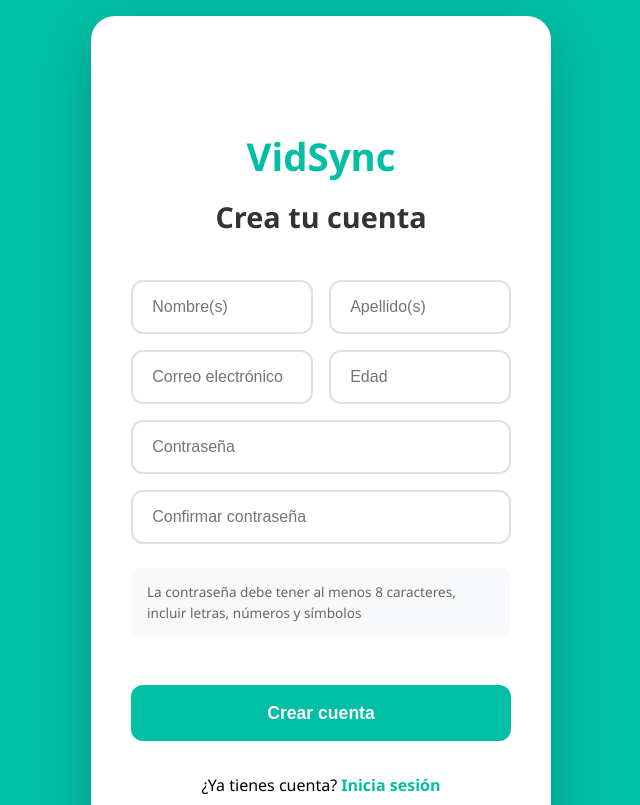
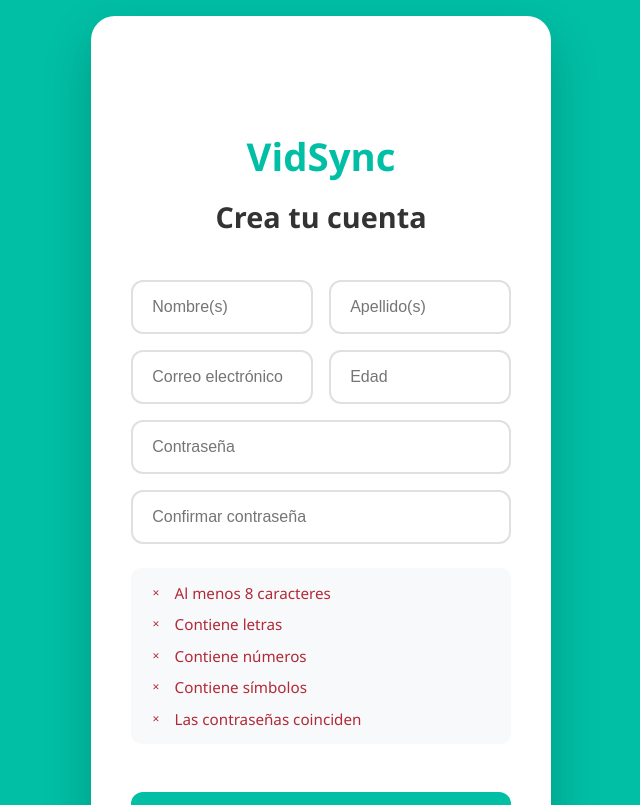
Before and after one commit to PI-VidSync/VidSync-FRONTEND, a React (Vite) app: page /register in a window 1280 px wide. Shown: the top 805 px of the page, without its empty margins (319-959 px from the left). Built offline with nearby package versions, Linux system fonts and the light colour scheme.

Commit message:
real time validation added

```diff
--- a/src/pages/RegisterPage.scss
+++ b/src/pages/RegisterPage.scss
@@ -73,6 +73,50 @@
   color: #666;
 }
 
+.criteria-list {
+  list-style: none;
+  padding: 0;
+  margin: 0;
+  display: flex;
+  flex-direction: column;
+  gap: 0.45rem;
+}
+
+.criteria-item {
+  display: flex;
+  align-items: center;
+  gap: 0.6rem;
+  font-size: 0.95rem;
+  color: #888;
+}
+
+.criteria-item::before {
+  content: "\25CB"; /* circle */
+  display: inline-block;
+  width: 18px;
+  height: 18px;
+  text-align: center;
+  line-height: 18px;
+  font-size: 12px;
+  color: #ccc;
+}
+
+.criteria-item.valid {
+  color: #1e7e34;
+}
+.criteria-item.valid::before {
+  content: "\2713"; /* check */
+  color: #1e7e34;
+}
+
+.criteria-item.invalid {
+  color: #b02a37;
+}
+.criteria-item.invalid::before {
+  content: "\00D7"; /* x */
+  color: #b02a37;
+}
+
 .btn-register-main {
   background: #00bfa5;
   color: white;
--- a/src/pages/RegisterPage.tsx
+++ b/src/pages/RegisterPage.tsx
@@ -1,8 +1,34 @@
-import React from "react";
+import React, { useState, useMemo } from "react";
 import { Link } from "react-router-dom";
 import "./RegisterPage.scss";
 
 const RegisterPage: React.FC = () => {
+  const [firstName, setFirstName] = useState("");
+  const [lastName, setLastName] = useState("");
+  const [email, setEmail] = useState("");
+  const [age, setAge] = useState<string | number>("");
+  const [password, setPassword] = useState("");
+  const [confirm, setConfirm] = useState("");
+
+  const checks = useMemo(() => {
+    return {
+      length: password.length >= 8,
+      letters: /[A-Za-z]/.test(password),
+      numbers: /[0-9]/.test(password),
+      symbols: /[^A-Za-z0-9]/.test(password),
+      match: password !== "" && password === confirm,
+    };
+  }, [password, confirm]);
+
+  const allValid = checks.length && checks.letters && checks.numbers && checks.symbols && checks.match;
+
+  const handleSubmit = (e: React.FormEvent) => {
+    e.preventDefault();
+    if (!allValid) return;
+    // Aquí puedes añadir la lógica real de registro (API)
+    alert("Cuenta creada correctamente (simulado)");
+  };
+
   return (
     <div className="register-page">
       <div className="register-card">
@@ -12,27 +38,44 @@
           <h2 className="subtitle">Crea tu cuenta</h2>
         </div>
 
-        <form className="register-form">
+        <form className="register-form" onSubmit={handleSubmit}>
           <div className="form-row">
-            <input type="text" placeholder="Nombre(s)" required />
-            <input type="text" placeholder="Apellido(s)" required />
+            <input value={firstName} onChange={(e) => setFirstName(e.target.value)} type="text" placeholder="Nombre(s)" required />
+            <input value={lastName} onChange={(e) => setLastName(e.target.value)} type="text" placeholder="Apellido(s)" required />
           </div>
 
           <div className="form-row">
-            <input type="email" placeholder="Correo electrónico" required />
-            <input type="number" placeholder="Edad" required />
+            <input value={email} onChange={(e) => setEmail(e.target.value)} type="email" placeholder="Correo electrónico" required />
+            <input value={age} onChange={(e) => setAge(e.target.value)} type="number" placeholder="Edad" required />
           </div>
 
-          <input type="password" placeholder="Contraseña" required />
-          <input type="password" placeholder="Confirmar contraseña" required />
+          <input
+            value={password}
+            onChange={(e) => setPassword(e.target.value)}
+            type="password"
+            placeholder="Contraseña"
+            required
+          />
+
+          <input
+            value={confirm}
+            onChange={(e) => setConfirm(e.target.value)}
+            type="password"
+            placeholder="Confirmar contraseña"
+            required
+          />
 
           <div className="password-strength">
-            <span className="strength-text">
-              La contraseña debe tener al menos 8 caracteres, incluir letras, números y símbolos
-            </span>
+            <ul className="criteria-list">
+              <li className={`criteria-item ${checks.length ? "valid" : "invalid"}`}>Al menos 8 caracteres</li>
+              <li className={`criteria-item ${checks.letters ? "valid" : "invalid"}`}>Contiene letras</li>
+              <li className={`criteria-item ${checks.numbers ? "valid" : "invalid"}`}>Contiene números</li>
+              <li className={`criteria-item ${checks.symbols ? "valid" : "invalid"}`}>Contiene símbolos</li>
+              <li className={`criteria-item ${checks.match ? "valid" : "invalid"}`}>Las contraseñas coinciden</li>
+            </ul>
           </div>
 
-          <button type="submit" className="btn-register-main">
+          <button type="submit" className="btn-register-main" disabled={!allValid}>
             Crear cuenta
           </button>
         </form>
```
